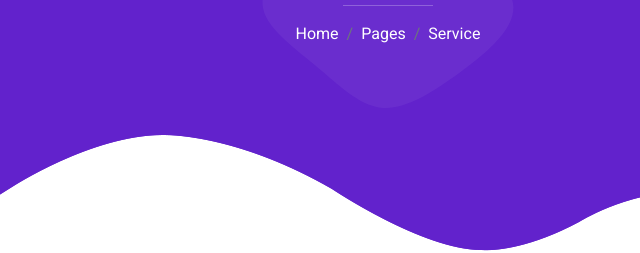
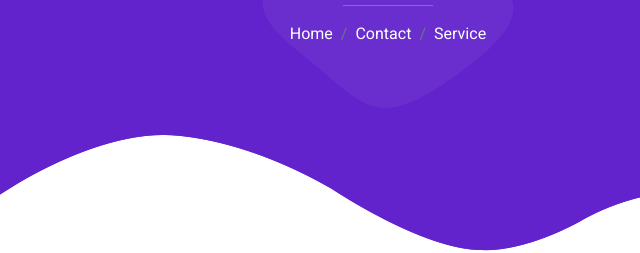
Before and after one commit to krishnasanjay751-creator/sanjay-j-krishna13, a plain HTML site: page service.html in a window 1280 px wide. Shown: the part 243-496 px from the top of the page, 252-892 px from the left. Drawn offline with nearby package versions, Linux system fonts and the light colour scheme.

Commit message:
Update service.html

```diff
--- a/service.html
+++ b/service.html
@@ -120,8 +120,8 @@
                             <hr class="bg-white mx-auto mt-0" style="width: 90px;">
                             <nav aria-label="breadcrumb">
                                 <ol class="breadcrumb justify-content-center">
-                                    <li class="breadcrumb-item"><a class="text-white" href="#">Home</a></li>
-                                    <li class="breadcrumb-item"><a class="text-white" href="#">Pages</a></li>
+                                    <li class="breadcrumb-item"><a class="text-white" href="https://sanjay-j-krishna13.netlify.app/">Home</a></li>
+                                    <li class="breadcrumb-item"><a class="text-white" href="https://sanjay-j-krishna13.netlify.app/contact">Contact</a></li>
                                     <li class="breadcrumb-item text-white active" aria-current="page">Service</li>
                                 </ol>
                             </nav>
```
